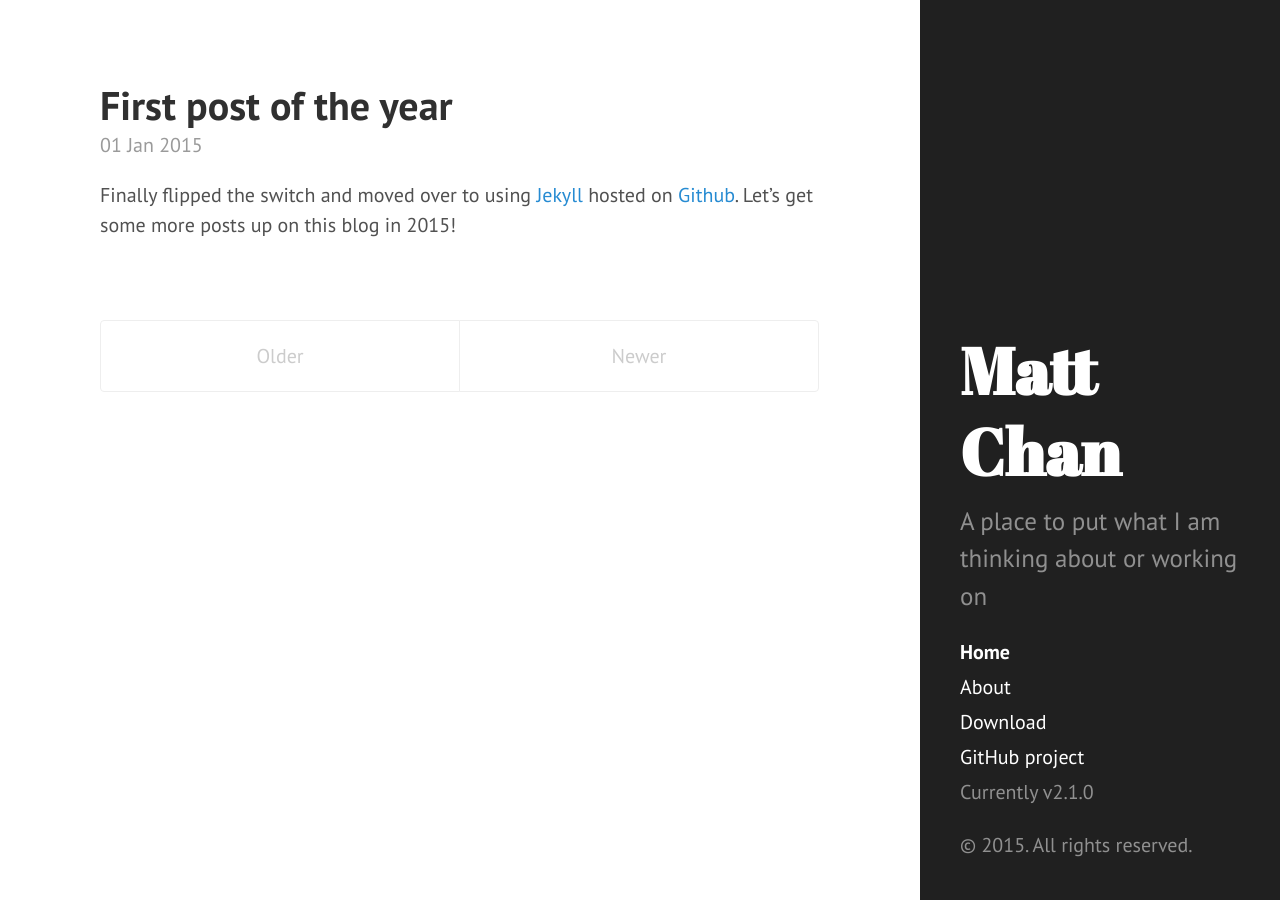
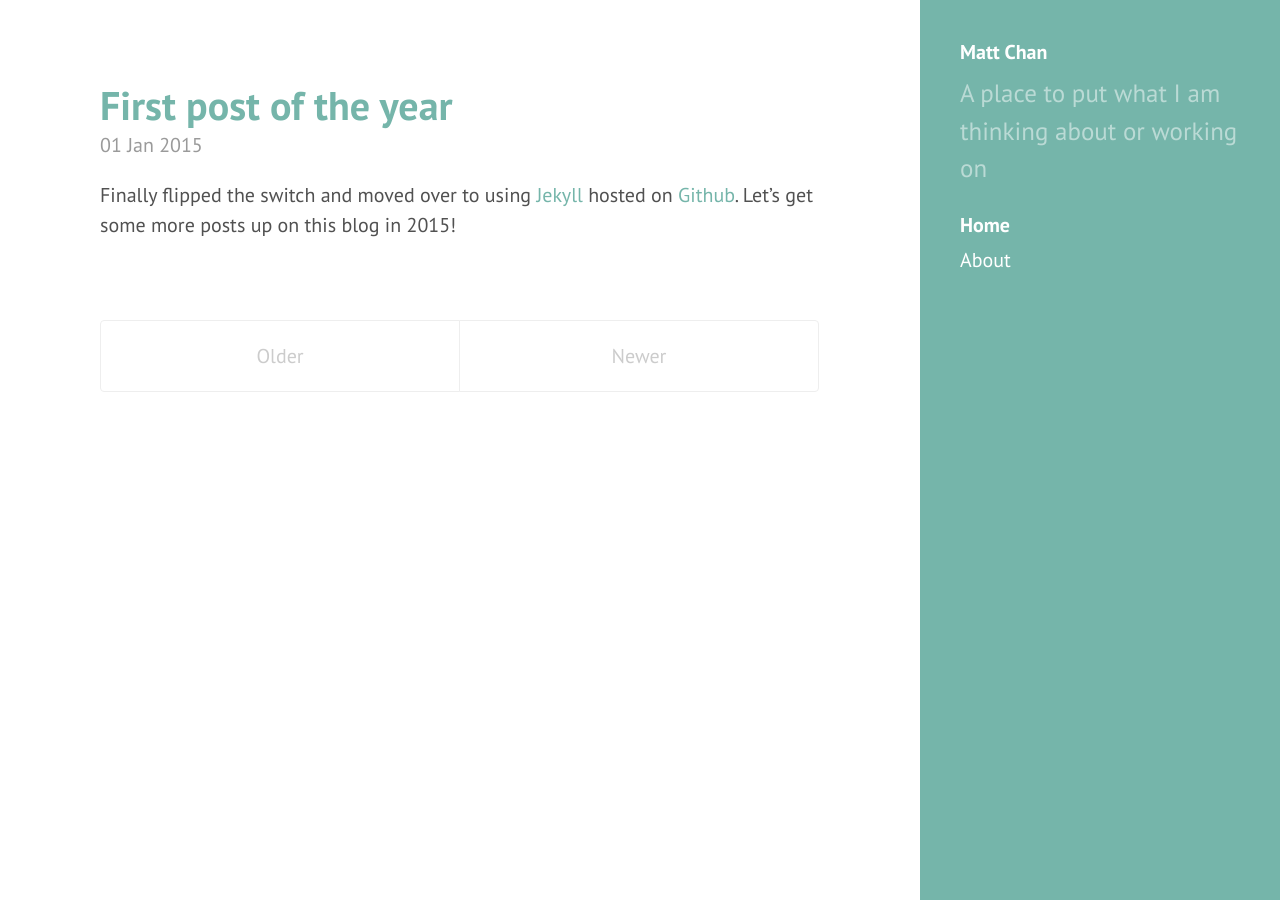
Before and after one commit to mattam/mattam.github.com, a Jekyll site: the page built from index.html, in a window 1280 px wide. Built offline with Jekyll 4.4.1, drawn with Linux system fonts in a browser that asks for light colours; Markdown is read by kramdown in place of the engine named in the settings; the list of posts is cut into pages by our own code.

Commit message:
Adjusting the styling of the page to better match my previous look.

```diff
--- a/_includes/head.html
+++ b/_includes/head.html
@@ -18,6 +18,7 @@
   <link rel="stylesheet" href="{{ site.baseurl }}public/css/poole.css">
   <link rel="stylesheet" href="{{ site.baseurl }}public/css/syntax.css">
   <link rel="stylesheet" href="{{ site.baseurl }}public/css/hyde.css">
+  <link rel="stylesheet" href="{{ site.baseurl }}public/css/overlay.css">
   <link rel="stylesheet" href="http://fonts.googleapis.com/css?family=PT+Sans:400,400italic,700|Abril+Fatface">
 
   <!-- Icons -->
--- a/_includes/sidebar.html
+++ b/_includes/sidebar.html
@@ -1,5 +1,5 @@
 <div class="sidebar">
-  <div class="container sidebar-sticky">
+  <div class="container">
     <div class="sidebar-about">
       <h1>
         <a href="{{ site.baseurl }}">
@@ -26,11 +26,7 @@
         {% endif %}
       {% endfor %}
 
-      <a class="sidebar-nav-item" href="{{ site.github.repo }}/archive/v{{ site.version }}.zip">Download</a>
-      <a class="sidebar-nav-item" href="{{ site.github.repo }}">GitHub project</a>
-      <span class="sidebar-nav-item">Currently v{{ site.version }}</span>
     </nav>
 
-    <p>&copy; {{ site.time | date: '%Y' }}. All rights reserved.</p>
   </div>
 </div>
--- a/_layouts/default.html
+++ b/_layouts/default.html
@@ -3,7 +3,7 @@
 
   {% include head.html %}
 
-  <body class="layout-reverse">
+  <body class="layout-reverse theme-base-0c">
 
     {% include sidebar.html %}
 
--- /dev/null
+++ b/public/css/overlay.css
@@ -0,0 +1,12 @@
+/*
+ * CSS Overlay
+ *
+ * Adjusting the styles slightly closer to what I want.
+ */
+
+.sidebar-about h1 {
+  color: #fff;
+  margin-top: 0;
+  font-family: inherit;
+  font-size: 1rem;
+}
```
